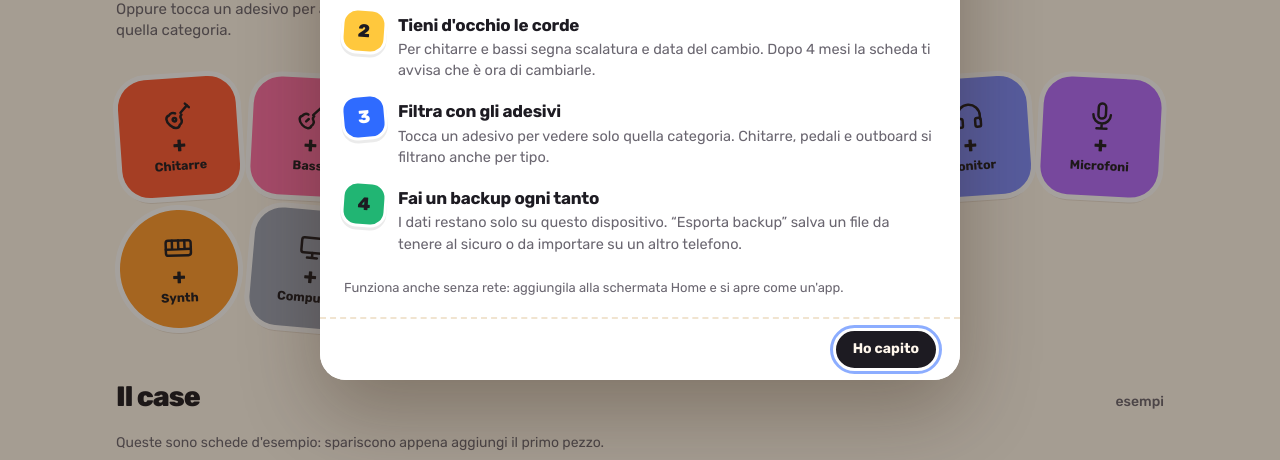
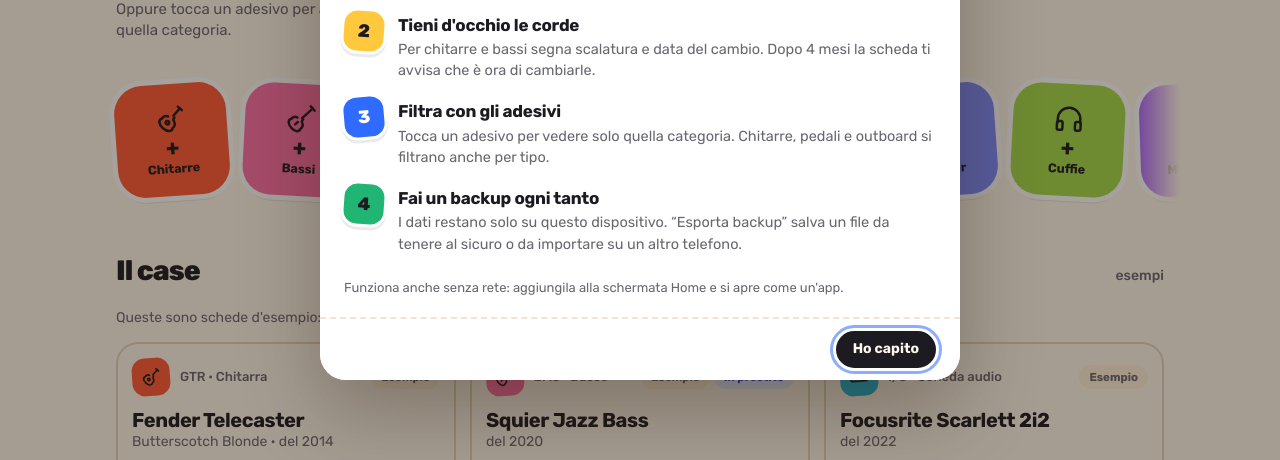
Before and after one commit to femaal9/rig-book, a plain HTML site: page index.html in a window 1280 px wide. Shown: the part 290-750 px from the top of the page. Drawn offline with Linux system fonts and the light colour scheme.

Commit message:
Monitor e Cuffie separati; adesivi su una riga scorrevole
- Nuova categoria Cuffie (icona cuffie, verde lime); Monitor ha ora
  l'icona della cassa da studio. I pezzi già salvati restano in Monitor
- Gli adesivi stanno su una sola riga che scorre in orizzontale

Co-Authored-By: Claude Opus 5.5 <noreply@anthropic.com>

```diff
--- a/app.js
+++ b/app.js
@@ -20,7 +20,8 @@ const CATS = [
     ["preamp","Preamp"], ["comp","Compressore"], ["eq","Equalizzatore"], ["strip","Channel strip"], ["limiter","Limiter"],
     ["reverb","Riverbero"], ["delay","Delay / multieffetto"], ["converter","Convertitore AD/DA"], ["summing","Summing mixer"],
     ["monctrl","Monitor controller"], ["di","DI box / reamp"], ["clock","Clock"], ["power","Alimentazione / rack"], ["other","Altro"]]},
-  {k:"monitor", code:"MON", label:"Monitor e cuffie", one:"Monitor / cuffie"},
+  {k:"monitor", code:"MON", label:"Monitor", one:"Monitor"},
+  {k:"phones", code:"PHN", label:"Cuffie", one:"Cuffie"},
   {k:"mic", code:"MIC", label:"Microfoni", one:"Microfono"},
   {k:"keys", code:"KEY", label:"Tastiere e synth", one:"Tastiera / synth"},
   {k:"computer", code:"CPU", label:"Computer", one:"Computer"},
@@ -57,7 +58,8 @@ const ICONS = {
   amp:'<rect x="3" y="5" width="18" height="15" rx="2"/><path d="M3 9h18"/><circle cx="12" cy="14.5" r="3"/><path d="M6.5 7h.01M9.5 7h.01"/>',
   fx:'<rect x="6" y="2.5" width="12" height="19" rx="2"/><circle cx="9.5" cy="6.5" r="1.2"/><circle cx="14.5" cy="6.5" r="1.2"/><circle cx="12" cy="15.5" r="2.6"/>',
   interface:'<rect x="2" y="7" width="20" height="10" rx="2"/><circle cx="7" cy="12" r="2"/><circle cx="13" cy="12" r="2"/><path d="M17.5 10.5v3M19.5 10.5v3"/>',
-  monitor:'<path d="M3 15v-3a9 9 0 0 1 18 0v3"/><rect x="2.5" y="14" width="4.5" height="7" rx="1.5"/><rect x="17" y="14" width="4.5" height="7" rx="1.5"/>',
+  monitor:'<rect x="5" y="2.5" width="14" height="19" rx="2"/><circle cx="12" cy="7" r="1.6"/><circle cx="12" cy="14.5" r="3.8"/><circle cx="12" cy="14.5" r="1"/>',
+  phones:'<path d="M3 15v-3a9 9 0 0 1 18 0v3"/><rect x="2.5" y="14" width="4.5" height="7" rx="1.5"/><rect x="17" y="14" width="4.5" height="7" rx="1.5"/>',
   mic:'<rect x="9" y="2" width="6" height="12" rx="3"/><path d="M5 11a7 7 0 0 0 14 0M12 18v4M8 22h8"/>',
   keys:'<rect x="2" y="6" width="20" height="12" rx="2"/><path d="M7 6v7M12 6v7M17 6v7M2 13h20"/>',
   outboard:'<rect x="2" y="6" width="20" height="12" rx="1.5"/><path d="M4.5 9v6M19.5 9v6"/><circle cx="8.5" cy="12" r="1.7"/><circle cx="13" cy="12" r="1.7"/><path d="M16.5 10.3v3.4"/>',
@@ -292,7 +294,7 @@ function renderChips(){
   if(filter !== "all" && !counts[filter]) filter = "all";
   const list = [{k:"all", code:"ALL", label:"Tutto", n:base.length}, ...CATS.filter(c => counts[c.k]).map(c => ({...c, n:counts[c.k]}))];
   // adesivi: con il case vuoto ogni adesivo aggiunge un pezzo di quella categoria
-  const SHORT = {guitar:"Chitarre", bass:"Bassi", amp:"Ampli", fx:"Pedali", interface:"Schede audio", outboard:"Outboard", monitor:"Monitor", mic:"Microfoni", keys:"Synth", computer:"Computer", other:"Altro", all:"Tutto"};
+  const SHORT = {guitar:"Chitarre", bass:"Bassi", amp:"Ampli", fx:"Pedali", interface:"Schede audio", outboard:"Outboard", monitor:"Monitor", phones:"Cuffie", mic:"Microfoni", keys:"Synth", computer:"Computer", other:"Altro", all:"Tutto"};
   const sticker = (c, n, i) => `<button type="button" class="chip st cat-${esc(c.k)}" data-k="${esc(c.k)}" aria-pressed="${filter === c.k}" style="--n:${i}">${icon(c.k === "all" ? "other" : c.k)}<span class="n" aria-hidden="true">${n}</span><span class="l">${esc(SHORT[c.k] || c.label)}</span><span class="sr-only">, ${n} ${n === 1 ? "pezzo" : "pezzi"}</span></button>`;
   $("chips").innerHTML = !items.length
     ? CATS.map(c => c.k).map((k, i) => `<button type="button" class="chip st cat-${k}" data-add="${k}" style="--n:${i}">${icon(k)}<span class="n" aria-hidden="true">+</span><span class="l">${esc(SHORT[k])}</span><span class="sr-only">: aggiungi</span></button>`).join("")
--- a/index.html
+++ b/index.html
@@ -61,7 +61,7 @@
 /* colore dell'adesivo (--c) e del suo testo (--ci) per categoria */
 .cat-guitar{--c:#FF5A36;--ci:#1D1B22} .cat-bass{--c:#FF6FA8;--ci:#1D1B22} .cat-amp{--c:#21B573;--ci:#1D1B22}
 .cat-fx{--c:#FFC83D;--ci:#1D1B22} .cat-interface{--c:#22B8D6;--ci:#1D1B22} .cat-outboard{--c:#2F6BFF;--ci:#FFFFFF}
-.cat-monitor{--c:#7C8CFF;--ci:#1D1B22} .cat-mic{--c:#B26BFF;--ci:#1D1B22} .cat-keys{--c:#FF9A2E;--ci:#1D1B22}
+.cat-monitor{--c:#7C8CFF;--ci:#1D1B22} .cat-phones{--c:#A3D94B;--ci:#1D1B22} .cat-mic{--c:#B26BFF;--ci:#1D1B22} .cat-keys{--c:#FF9A2E;--ci:#1D1B22}
 .cat-computer{--c:#9AA3B5;--ci:#1D1B22} .cat-other{--c:#C9C2B4;--ci:#1D1B22} .cat-all{--c:#1D1B22;--ci:#FFFFFF}
 
 html{-webkit-text-size-adjust:100%}
@@ -112,7 +112,12 @@ h1.split .line.dim{display:none}
 .hero-hint{margin:0;color:var(--muted);font-size:15px;max-width:42ch}
 
 /* gli adesivi: filtri per categoria */
-.chips.stickers{display:grid;grid-template-columns:repeat(auto-fill,minmax(104px,1fr));gap:14px;padding:8px 8px 12px;margin:0 -4px;position:relative;overflow:visible;flex:none}
+.chips.stickers{display:flex;flex-wrap:nowrap;gap:16px;overflow-x:auto;overflow-y:hidden;scroll-snap-type:x proximity;scrollbar-width:none;position:relative;flex:none;
+  padding:14px max(16px,env(safe-area-inset-right,0px)) 18px max(16px,env(safe-area-inset-left,0px));scroll-padding-inline:max(16px,env(safe-area-inset-left,0px));
+  margin:0 calc(-1 * max(16px,env(safe-area-inset-right,0px))) 0 calc(-1 * max(16px,env(safe-area-inset-left,0px)));
+  -webkit-mask-image:linear-gradient(90deg,#000 calc(100% - 40px),transparent);mask-image:linear-gradient(90deg,#000 calc(100% - 40px),transparent)}
+.chips.stickers::-webkit-scrollbar{display:none}
+.chips.stickers .chip.st{flex:0 0 112px;width:112px;scroll-snap-align:start}
 .chip.st{all:unset;box-sizing:border-box;cursor:pointer;aspect-ratio:1;border-radius:28px;background:var(--c);color:var(--ci);
   display:grid;place-items:center;align-content:center;gap:3px;text-align:center;padding:10px 6px;
   box-shadow:0 0 0 5px var(--sticker-edge),var(--sticker-shadow);transform:rotate(var(--r,0deg));transition:transform .25s cubic-bezier(.3,1.6,.5,1),box-shadow .2s}
@@ -282,7 +287,7 @@ textarea{min-height:96px;resize:vertical}
 @media (max-width:640px){
   .actions .btn.ghost .txt{display:none}
   .actions .btn.ghost{padding:9px}
-  .chips.stickers{grid-template-columns:repeat(3,minmax(0,1fr));gap:14px}
+  .chips.stickers .chip.st{flex-basis:98px;width:98px}
   .chip.st{border-radius:24px}
   .chip.st svg.i{width:26px;height:26px}
   .features{grid-template-columns:1fr}
@@ -487,6 +492,6 @@ textarea{min-height:96px;resize:vertical}
   </div>
 </dialog>
 
-<script src="app.js?v=16"></script>
+<script src="app.js?v=17"></script>
 </body>
 </html>
--- a/sw.js
+++ b/sw.js
@@ -1,6 +1,6 @@
 // Rig Book service worker: l'app funziona anche offline.
 // Cambia VERSION a ogni rilascio: l'app mostra "Nuova versione disponibile".
-const VERSION = "rigbook-v16";
+const VERSION = "rigbook-v17";
 const SHELL = [
   "./", "index.html", "app.js", "manifest.webmanifest",
   "icons/icon-192.png", "icons/icon-512.png", "icons/icon-maskable-512.png", "icons/apple-touch-icon.png",
```
Also changed, not shown: 1 other file.
